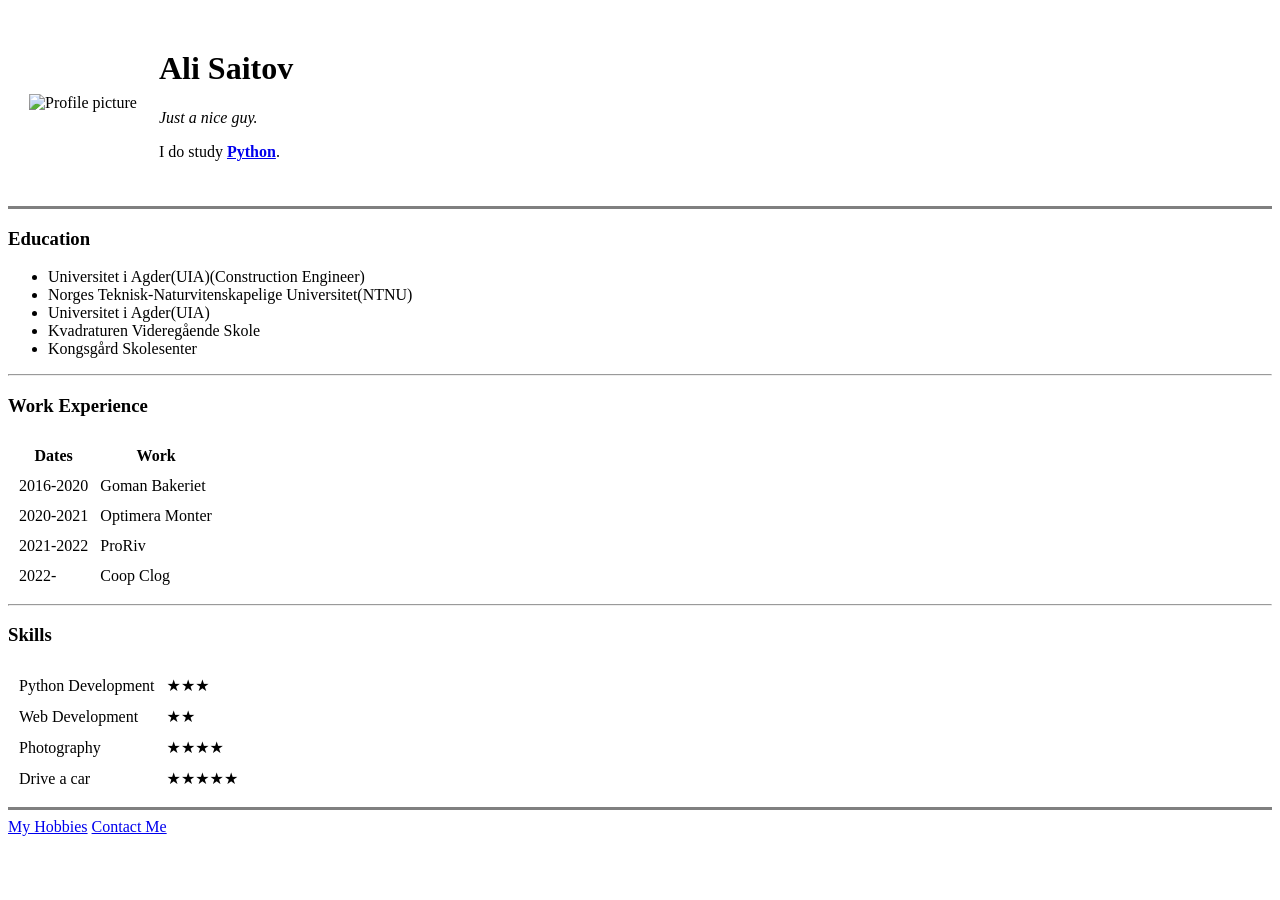
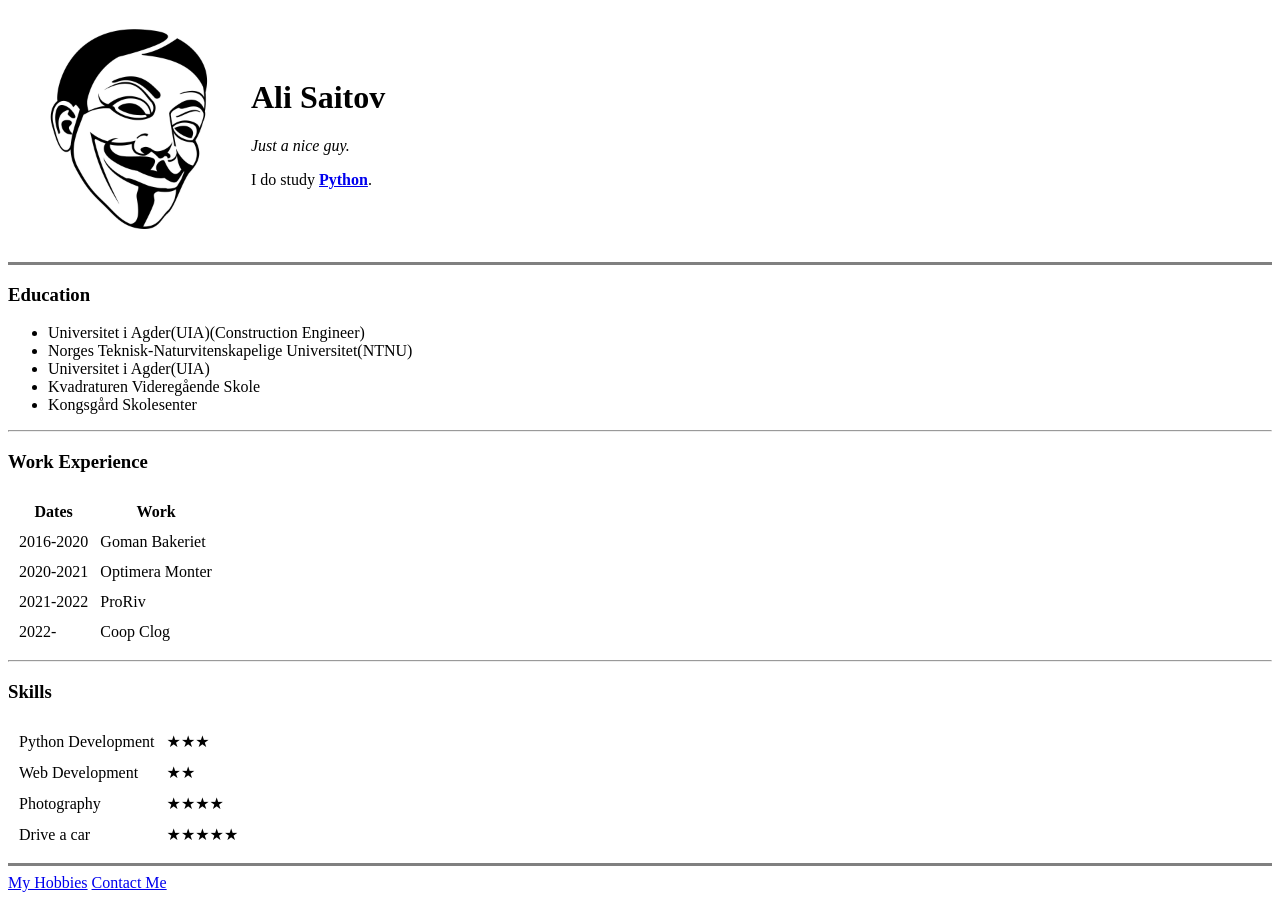
Before and after one commit to Pythonisssst/cv, a plain HTML site: page index.html in a window 1280 px wide. Before the commit the page ends 844 px from the top, so only its background shows below. Drawn offline with Linux system fonts and the light colour scheme.

Commit message:
Update index.html

```diff
--- a/index.html
+++ b/index.html
@@ -7,7 +7,7 @@
   <body>
     <table cellspacing=20>
       <tr>
-        <td><img src="images/1200px-Guy_Fawkes_Mask_Image.jpeg" alt="Profile picture" width="200px"></td>
+        <td><img src="1200px-Guy_Fawkes_Mask_Image.jpeg" alt="Profile picture" width="200px"></td>
         <td><h1>Ali Saitov</h1>
         <p><em>Just a nice guy.</em></p>
         <p>I do study <strong><a href="https://www.python.org/">Python</a></strong>.</p></td>
```
